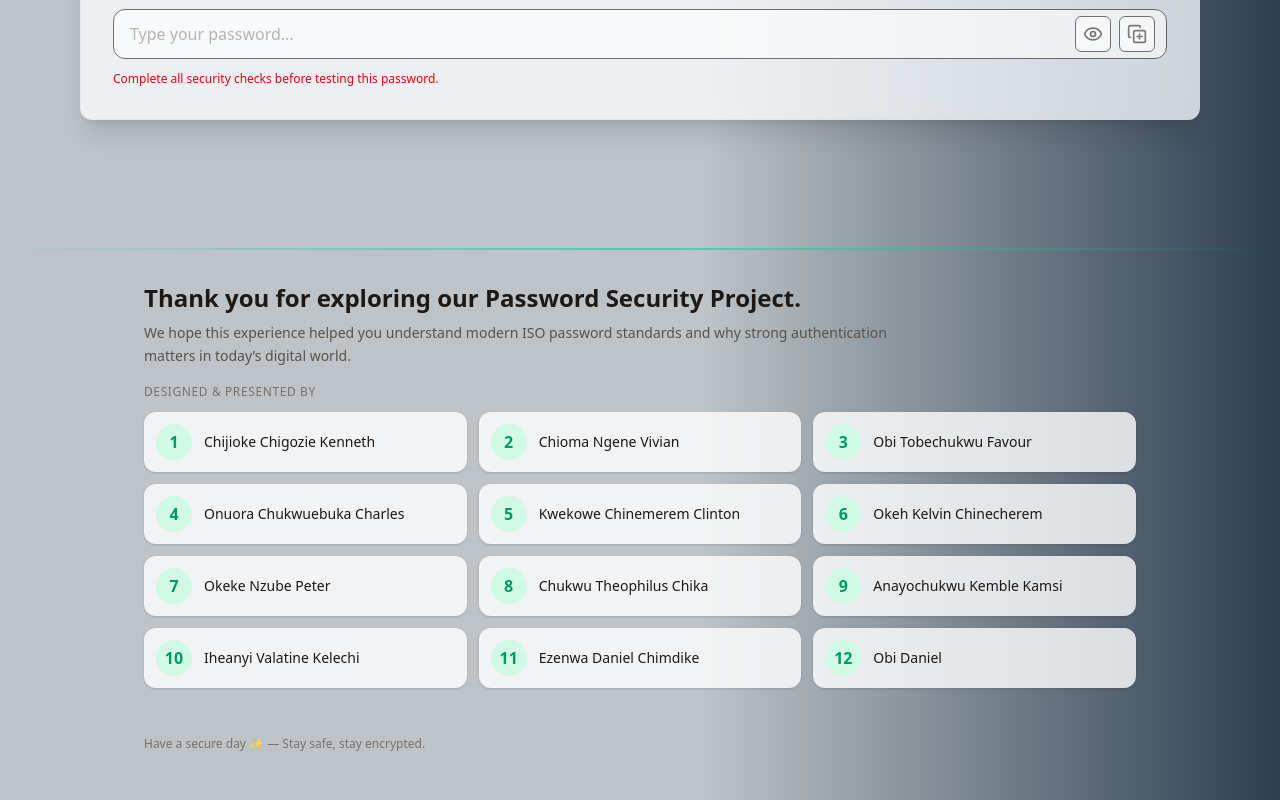
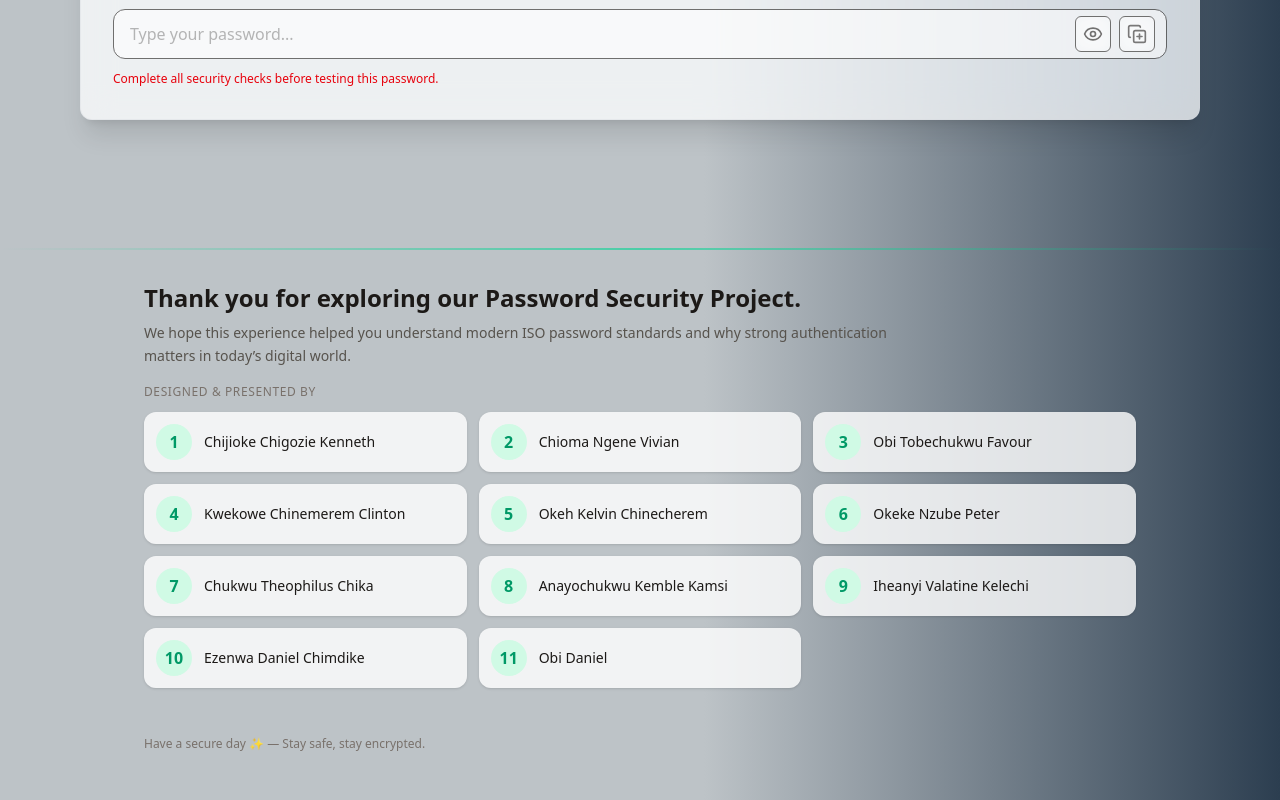
Before and after one commit to Swiftdaops/CSCPROJECT, a React (Vite) app: page / in a window 1280 px wide. Shown: the part 2534-3334 px from the top of the page. Built offline with nearby package versions, Linux system fonts and the light colour scheme.

Commit message:
Update data.js

```diff
--- a/src/data.js
+++ b/src/data.js
@@ -3,7 +3,6 @@ const students = [
   "Chijioke Chigozie Kenneth",
   "Chioma Ngene Vivian",
   "Obi Tobechukwu Favour",
-  "Onuora Chukwuebuka Charles",
   "Kwekowe Chinemerem Clinton",
   "Okeh Kelvin Chinecherem",
   "Okeke Nzube Peter",
```
